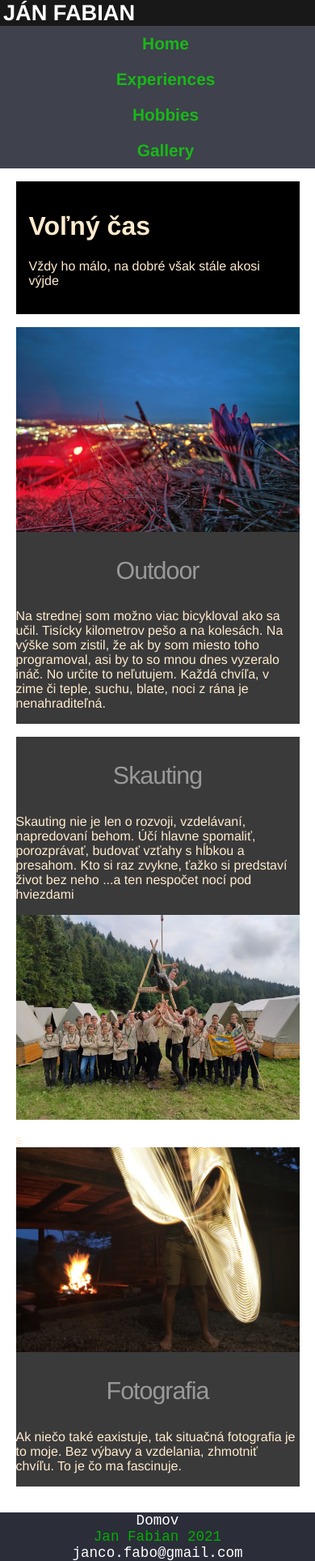
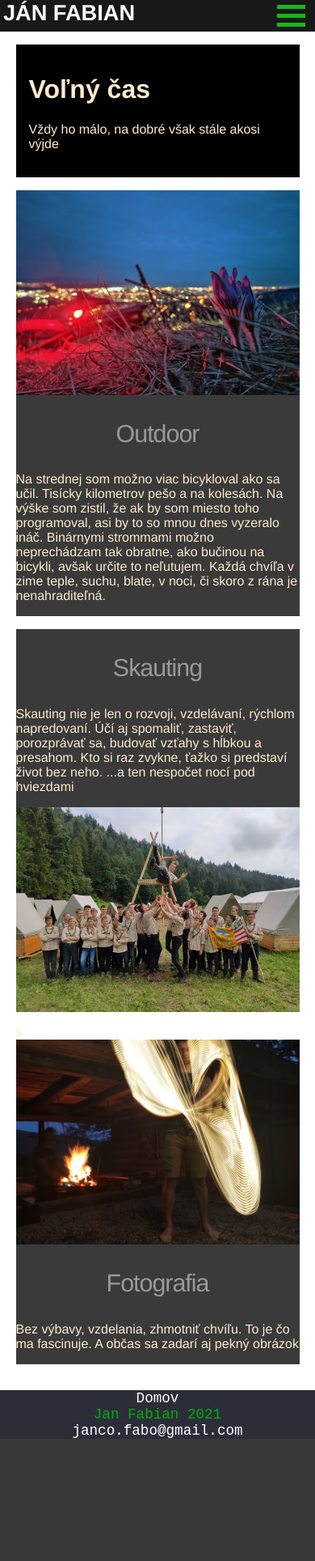
Before and after one commit to JanFab/JanFabian, a Flask app: page /hobbies/ in a window 390 px wide. Shown: the whole page at 81% size. After the commit the page ends 1777 px from the top, so only its background shows below. Run offline with Flask 2, Linux system fonts and the light colour scheme.

Commit message:
opravene clanky + pridane ovladanie menu toggle

```diff
--- a/app.py
+++ b/app.py
@@ -32,7 +32,7 @@ def python():
 
     start = datetime.date.today() - datetime.timedelta(days=90)
     end = datetime.date.today()
-    df = data.DataReader(name="SIE.DE", data_source="yahoo",
+    df = data.DataReader(name="TEAM", data_source="yahoo",
                          start=start, end=end)
 
     date_decrease = df.index[df.Close > df.Open]
@@ -53,7 +53,7 @@ def python():
 
     p = figure(x_axis_type='datetime', width=1000,
                height=300, sizing_mode="scale_width")
-    p.title.text = "Siemens, cena akcií v dňoch v USD"
+    p.title.text = "Atlassian, cena akcií v dňoch v USD"
     p.grid.grid_line_alpha = 0.3
 
     hours_12 = 12*60*60*1000
--- a/static/main.css
+++ b/static/main.css
@@ -27,14 +27,21 @@ header {
     justify-content: space-between;
 }
 
-header h1.logo {
+.logoWrap {
     display: block;
     margin: 0;
     padding-left: 1%;
-    width: 29%;
+}
+
+h1.logo {
+    margin: 0;
     font-size: 1.7em;
     color: #fff;
     text-transform: uppercase;
+}
+
+.containerBars {
+    display: none;
 }
 
 
@@ -218,6 +225,7 @@ button {
 h2 {
     font-size: 3em;
     margin-top: 40px;
+    padding: 1px;
     text-align: center;
     letter-spacing: -2px;
 }
@@ -258,13 +266,44 @@ footer {
 
 /*  */
 
-@media screen and (max-width: 600px) {
+@media screen and (max-width: 810px) {
     .header_container {
         flex-flow: column wrap;
     }
-    header h1.logo {
+    .logoWrap {
+        display: flex;
+        flex-direction: row;
+        justify-content: space-between;
         width: 100%;
         background-color: black;
+    }
+    .containerBars {
+        display: block;
+        cursor: pointer;
+        width: auto;
+        margin-right: 1em;
+    }
+    .bar1,
+    .bar2,
+    .bar3 {
+        width: 35px;
+        height: 5px;
+        background-color: rgb(0, 176, 0);
+        margin: 6px 0;
+        transition: 0.4s;
+    }
+    .change .bar1 {
+        -webkit-transform: rotate(-45deg) translate(-9px, 6px);
+        transform: rotate(-45deg) translate(-9px, 6px);
+        background-color: rgb(0, 0, 176);
+    }
+    .change .bar2 {
+        opacity: 0;
+    }
+    .change .bar3 {
+        -webkit-transform: rotate(45deg) translate(-8px, -8px);
+        transform: rotate(45deg) translate(-8px, -8px);
+        background-color: rgb(0, 0, 176);
     }
     .menu {
         width: 100%;
@@ -273,11 +312,15 @@ footer {
         flex-flow: column wrap;
         padding: 0;
         align-items: center;
+        transition: 0.4s;
     }
     nav a {
         text-align: center;
         padding: 10px;
         width: 100%;
+    }
+    .change nav {
+        display: none;
     }
     footer {
         flex-flow: column;
--- a/templates/hobbies.html
+++ b/templates/hobbies.html
@@ -11,15 +11,15 @@
             </div>
             <div class="itxt-box">
                 <h3>Outdoor</h3>
-                <p>Na strednej som možno viac bicykloval ako sa učil. Tisícky kilometrov pešo a na kolesách. Na výške som zistil, že ak by som miesto toho programoval, asi by to so mnou dnes vyzeralo ináč. No určite to neľutujem. Každá chvíľa, v zime či
-                    teple, suchu, blate, noci z rána je nenahraditeľná.</p>
+                <p>Na strednej som možno viac bicykloval ako sa učil. Tisícky kilometrov pešo a na kolesách. Na výške som zistil, že ak by som miesto toho programoval, asi by to so mnou dnes vyzeralo ináč. Binárnymi strommami možno neprechádzam tak obratne,
+                    ako bučinou na bicykli, avšak určite to neľutujem. Každá chvíľa v zime teple, suchu, blate, v noci, či skoro z rána je nenahraditeľná.</p>
             </div>
         </div>
 
         <div class="imtx-box">
             <div class="itxt-box">
                 <h3>Skauting</h3>
-                <p>Skauting nie je len o rozvoji, vzdelávaní, napredovaní behom. Účí hlavne spomaliť, porozprávať, budovať vzťahy s hĺbkou a presahom. Kto si raz zvykne, ťažko si predstaví život bez neho ...a ten nespočet nocí pod hviezdami</p>
+                <p>Skauting nie je len o rozvoji, vzdelávaní, rýchlom napredovaní. Účí aj spomaliť, zastaviť, porozprávať sa, budovať vzťahy s hĺbkou a presahom. Kto si raz zvykne, ťažko si predstaví život bez neho. ...a ten nespočet nocí pod hviezdami</p>
             </div>
             <div class="img-box" id="TABOR">
             </div>
@@ -30,7 +30,7 @@
             </div>
             <div class="itxt-box">
                 <h3>Fotografia</h3>
-                <p>Ak niečo také eaxistuje, tak situačná fotografia je to moje. Bez výbavy a vzdelania, zhmotniť chvíľu. To je čo ma fascinuje.</p>
+                <p>Bez výbavy, vzdelania, zhmotniť chvíľu. To je čo ma fascinuje. A občas sa zadarí aj pekný obrázok</p>
             </div>
         </div>
     </div>
--- a/templates/home.html
+++ b/templates/home.html
@@ -5,8 +5,7 @@
         </div>
         <div class="main-txt-box">
             <h2>"Be prepared!"</h2>
-            <p>Kto sa nezľakol motta, Vítam ho na mojej stránke. Nájdete tu moju stručnejšiu (než by som chcel) históriu, prehľad hobbies, a krátku galériu features bežiacich na python backende. Tak prajem príjemné klikanie, a možno sa dozviete, aký je pôvod
-                môjho motta.</p>
+            <p>Vítam všetkých ľudí dobrej vôle. Na tejto stránke nájdete moju stručnejšiu (než by som chcel) históriu, prehľad hobbies, a krátku galériu nano projektíkov/fíčurov. Tak prajem príjemné klikanie, a možno sa aj dozviete, aký je pôvod môjho motta.</p>
         </div>
     </div>
 </div>
--- a/templates/layout.html
+++ b/templates/layout.html
@@ -11,8 +11,15 @@
 <body>
     <header>
         <div class="header_container">
-            <h1 class="logo">Ján Fabian</h1>
-            <div class="menu">
+            <div class="logoWrap">
+                <h1 class="logo">Ján Fabian</h1>
+                <div class="containerBars" onclick="myFunction(this)">
+                    <div class="bar1"></div>
+                    <div class="bar2"></div>
+                    <div class="bar3"></div>
+                </div>
+            </div>
+            <div class="menu change">
                 <nav>
                     <a href="{{url_for('home')}}">Home</a>
                     <a href="{{url_for('school')}}">Experiences</a>
@@ -30,6 +37,13 @@
         <div class="ftr">Jan Fabian 2021</div>
         <div class="ftr"><a href="mailto:janco.fabo@gmail.com">janco.fabo@gmail.com</a></div>
     </footer>
+
+    <script>
+        function myFunction(x) {
+            x.classList.toggle("change");
+            document.getElementsByClassName("menu")[0].classList.toggle("change");
+        }
+    </script>
 </body>
 
 </html>
```
Also changed, not shown: templates/python.html (+12 -11 lines).
